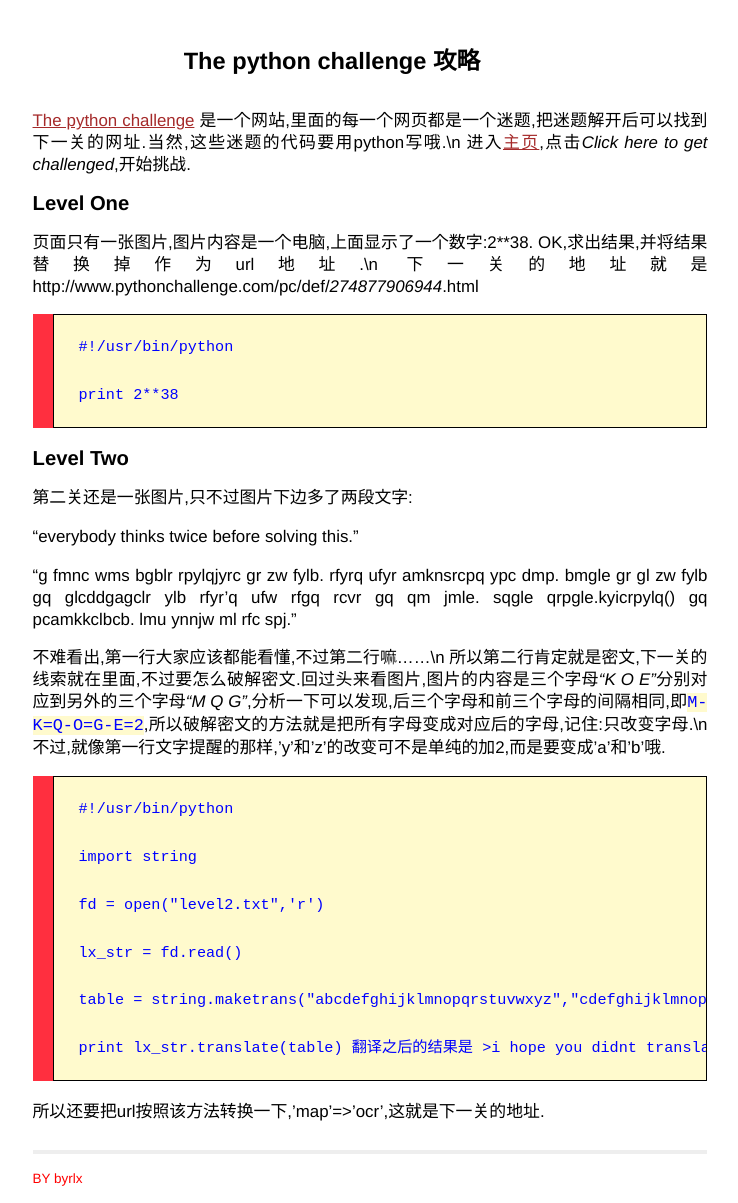
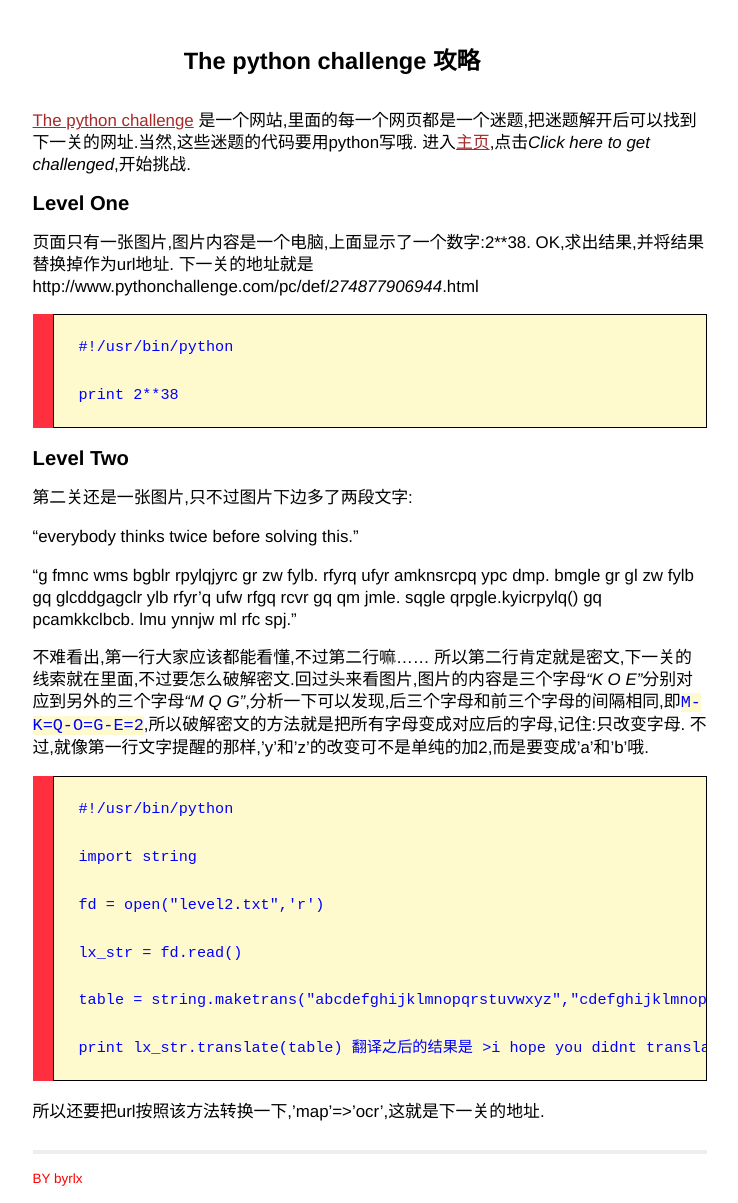
Before and after one commit to byrlx/byrlx.github.io, a Jekyll site: the page built from _posts/2013-06-16-the-python-challenge-攻略.md, in a window 1280 px wide. Shown: the whole page, without its empty margins (270-1008 px from the left). Built offline with Jekyll 4.4.1, drawn with Linux system fonts in a browser that asks for light colours; Markdown is read by kramdown in place of the engine named in the settings.

Commit message:
modify post format

```diff
--- a/_posts/2013-06-16-the-python-challenge-攻略.md
+++ b/_posts/2013-06-16-the-python-challenge-攻略.md
@@ -6,12 +6,12 @@
 {{page.title}}
 -----------------------------
 
-[The python challenge](http://www.pythonchallenge.com/) 是一个网站,里面的每一个网页都是一个迷题,把迷题解开后可以找到下一关的网址.当然,这些迷题的代码要用python写哦.\n
+[The python challenge](http://www.pythonchallenge.com/) 是一个网站,里面的每一个网页都是一个迷题,把迷题解开后可以找到下一关的网址.当然,这些迷题的代码要用python写哦.
 进入[主页](http://www.pythonchallenge.com/),点击*Click here to get challenged*,开始挑战.
 
 #### Level One
 
-页面只有一张图片,图片内容是一个电脑,上面显示了一个数字:2\*\*38. OK,求出结果,并将结果替换掉作为url地址.\n
+页面只有一张图片,图片内容是一个电脑,上面显示了一个数字:2\*\*38. OK,求出结果,并将结果替换掉作为url地址.
 下一关的地址就是http://www.pythonchallenge.com/pc/def/*274877906944*.html
 
 	#!/usr/bin/python
@@ -26,8 +26,8 @@
 
 >"g fmnc wms bgblr rpylqjyrc gr zw fylb. rfyrq ufyr amknsrcpq ypc dmp. bmgle gr gl zw fylb gq glcddgagclr ylb rfyr'q ufw rfgq rcvr gq qm jmle. sqgle qrpgle.kyicrpylq() gq pcamkkclbcb. lmu ynnjw ml rfc spj."
 
-不难看出,第一行大家应该都能看懂,不过第二行嘛......\n
-所以第二行肯定就是密文,下一关的线索就在里面,不过要怎么破解密文.回过头来看图片,图片的内容是三个字母*"K O E"*分别对应到另外的三个字母*"M Q G"*,分析一下可以发现,后三个字母和前三个字母的间隔相同,即`M-K=Q-O=G-E=2`,所以破解密文的方法就是把所有字母变成对应后的字母,记住:只改变字母.\n
+不难看出,第一行大家应该都能看懂,不过第二行嘛......
+所以第二行肯定就是密文,下一关的线索就在里面,不过要怎么破解密文.回过头来看图片,图片的内容是三个字母*"K O E"*分别对应到另外的三个字母*"M Q G"*,分析一下可以发现,后三个字母和前三个字母的间隔相同,即`M-K=Q-O=G-E=2`,所以破解密文的方法就是把所有字母变成对应后的字母,记住:只改变字母.
 不过,就像第一行文字提醒的那样,'y'和'z'的改变可不是单纯的加2,而是要变成'a'和'b'哦.
 
 	#!/usr/bin/python
--- a/css/screen.css
+++ b/css/screen.css
@@ -86,7 +86,7 @@
 
 	  .site {
 		  font-size: 110%;
-		  text-align: justify;
+		  text-align: left;
 		  width: 40em;
 		  margin: 3em auto 1em auto;
 		  line-height: 1.3em;
```
